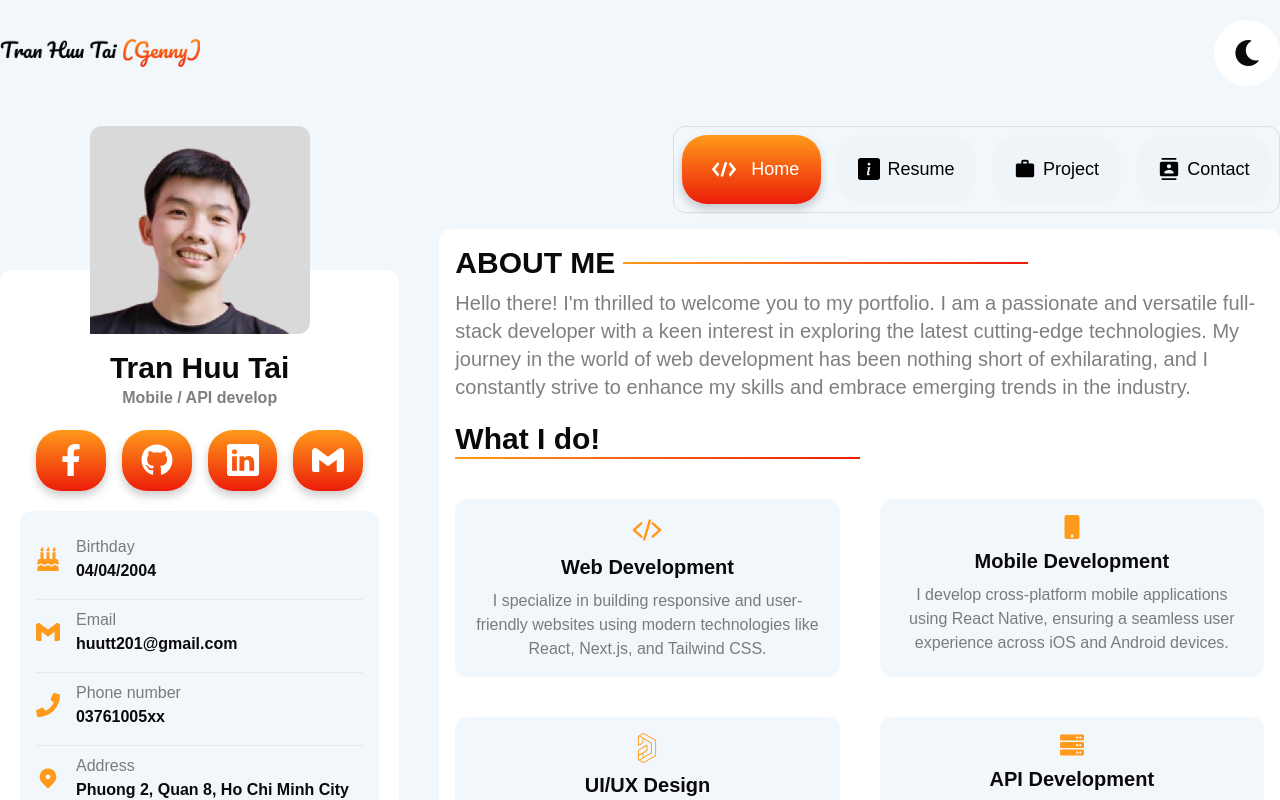
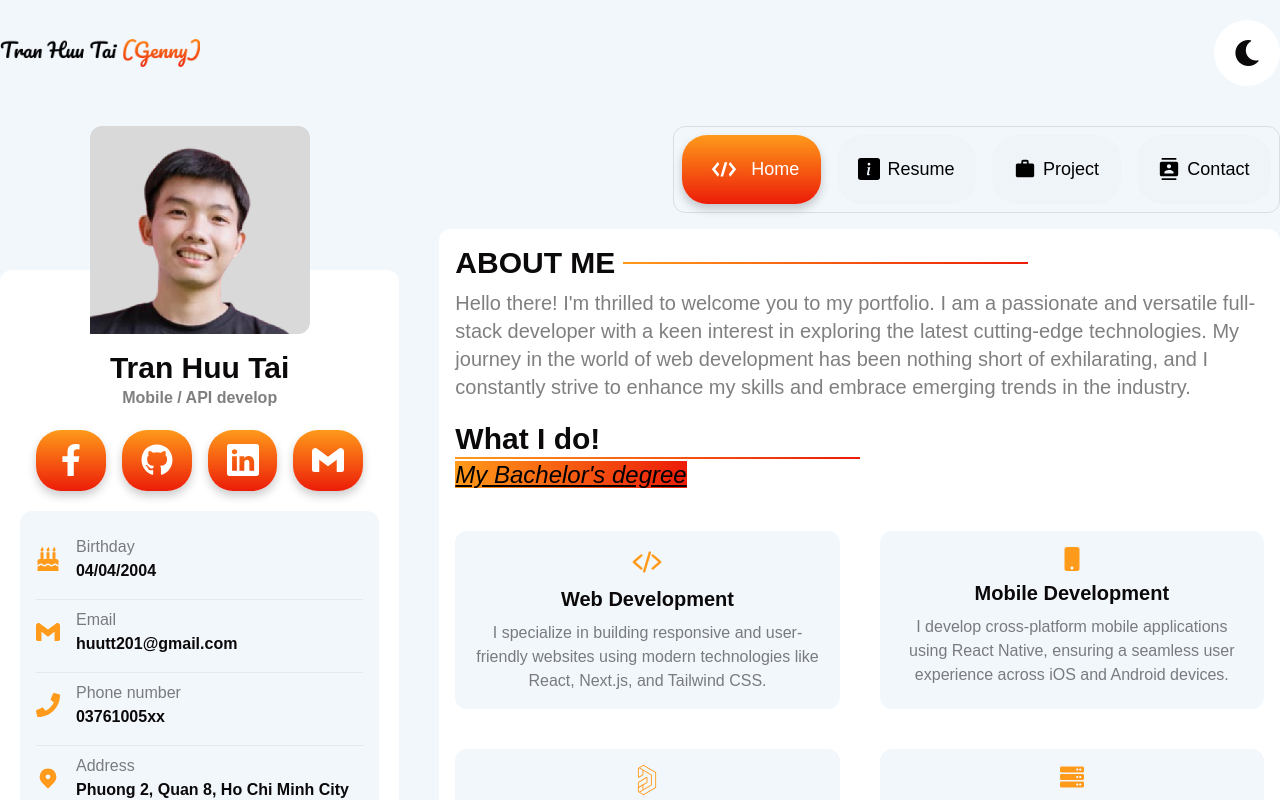
Before and after one commit to Tran-Huu-Tai-12-04-23/portfolio, a Next.js app: page / in a window 1280 px wide. Built offline with nearby package versions, Linux system fonts and the light colour scheme.

Commit message:
add: drive link

```diff
--- a/src/app/screens/home/index.tsx
+++ b/src/app/screens/home/index.tsx
@@ -58,6 +58,10 @@ function Home() {
         className="w-[50%] bg-gradient-to-r h-[2px] from-btn to-btn2"
       />
 
+      <motion.a href='https://drive.google.com/drive/my-drive?hl=vi'  className="underline italic text-2xl w-[50%] bg-gradient-to-r h-[2px] from-btn to-btn2">
+        My Bachelor's degree
+        </motion.a>
+
       <motion.div className="grid grid-cols-2 gap-10 mt-10">
         {Services.map((service, index) => (
           <motion.div
```
